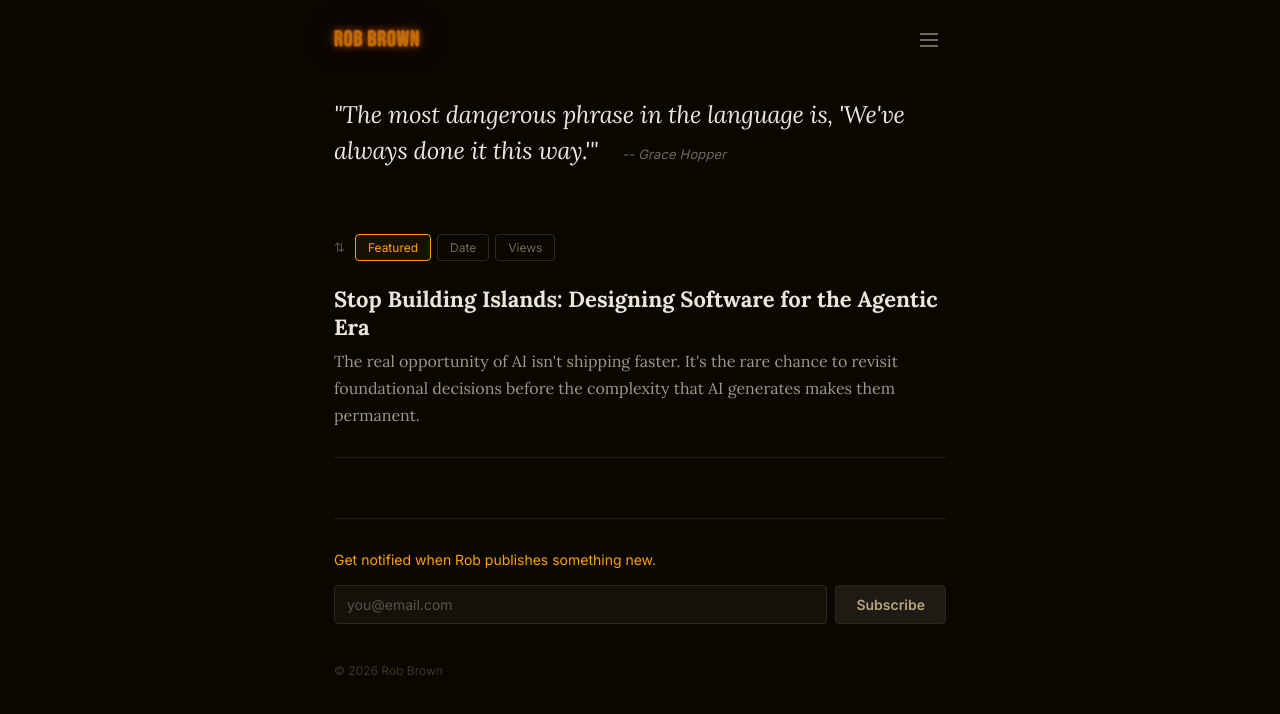
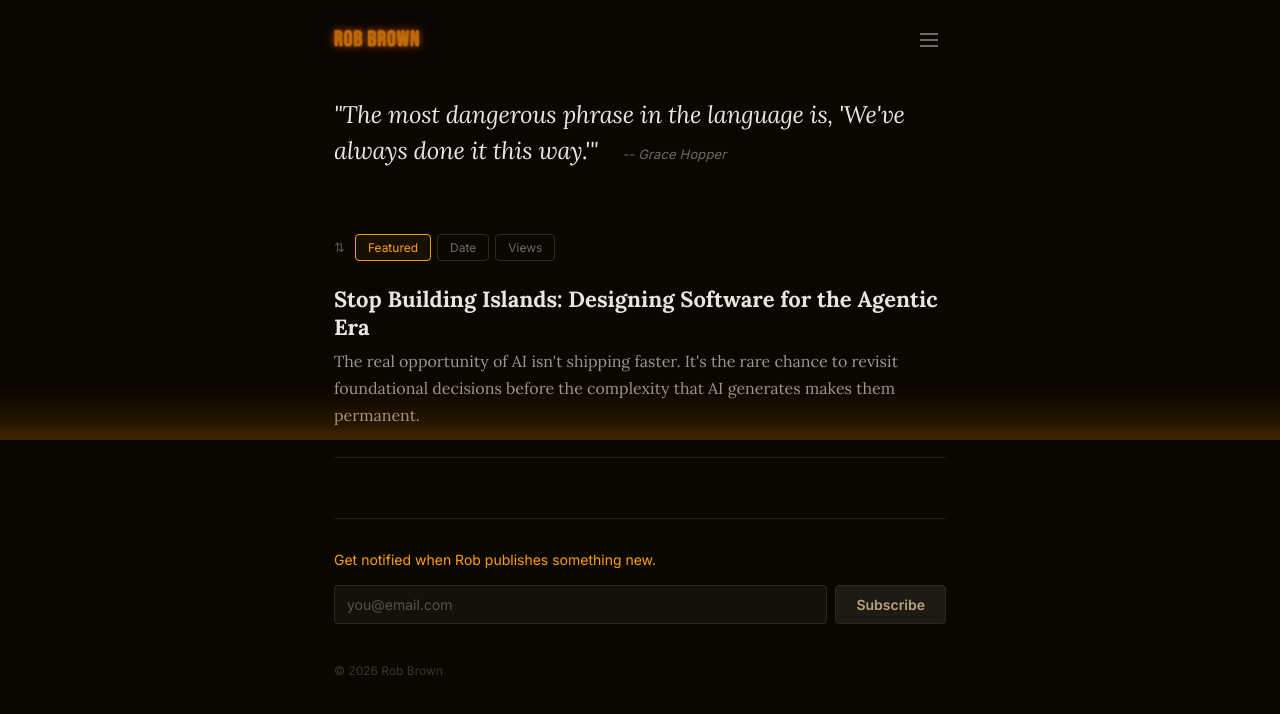
Before and after one commit to RobBrown/robisit, a Jekyll site: the page built from content/index.html, in a window 1280 px wide. Shown: the top 714 px of the page. Built offline with Jekyll 4.4.1, drawn with Linux system fonts in a browser that asks for light colours.

Commit message:
Add scanline sweep animation to /content page

```diff
--- a/content/index.html
+++ b/content/index.html
@@ -25,6 +25,25 @@ body{
   font-size:19px;
   line-height:1.85;
   -webkit-font-smoothing:antialiased;
+}
+
+/* ── Scanline sweep ── */
+.scanline{
+  position:fixed;left:0;width:100%;height:58px;
+  pointer-events:none;z-index:999;
+  background:linear-gradient(
+    to bottom,
+    rgba(180,90,0,0) 0%,
+    rgba(200,110,0,.07) 40%,
+    rgba(220,130,0,.13) 70%,
+    rgba(240,150,0,.18) 85%,
+    rgba(255,160,0,.22) 100%
+  );
+  animation:sweep 10s linear infinite;
+}
+@keyframes sweep{
+  0%{top:-60px}
+  100%{top:100vh}
 }
 
 /* ── Navigation ── */
@@ -244,6 +263,7 @@ footer .copy{
 </style>
 </head>
 <body>
+<div class="scanline"></div>
 
 <nav>
   <a href="/" class="brand">ROB BROWN</a>
```
